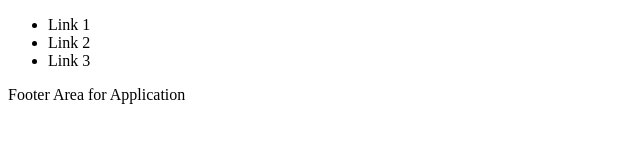
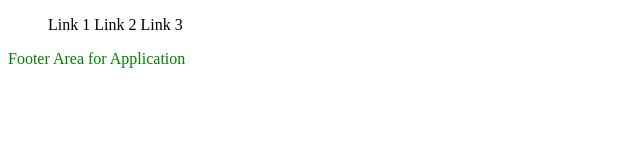
Before and after one commit to Mayur17121993/GIT-TEST-NOV, a plain HTML site: page index.html in a window 1280 px wide. Shown: the whole page, without its empty margins (0-640 px from the left). Drawn offline with Linux system fonts and the light colour scheme.

Commit message:
Added style for List in Navigation

```diff
--- a/index.html
+++ b/index.html
@@ -1,10 +1,11 @@
 <!DOCTYPE html>
 <html lang="en">
   <head>
-    <meta charset="UTF-8">
-    <meta http-equiv="X-UA-Compatible" content="IE=edge">
-    <meta name="viewport" content="width=device-width, initial-scale=1.0">
+    <meta charset="UTF-8" />
+    <meta http-equiv="X-UA-Compatible" content="IE=edge" />
+    <meta name="viewport" content="width=device-width, initial-scale=1.0" />
     <title>Document</title>
+    <link rel="stylesheet" href="style.css" />
   </head>
   <body>
     <div class="container">
--- a/style.css
+++ b/style.css
@@ -1,3 +1,9 @@
-.footer{
+header nav ul{
+    list-style: none;
+}
+header nav ul li{
+    display: inline-block;
+}
+footer{
     color: green;
 }
```
Lines whose indentation alone changed are shown as unchanged.
